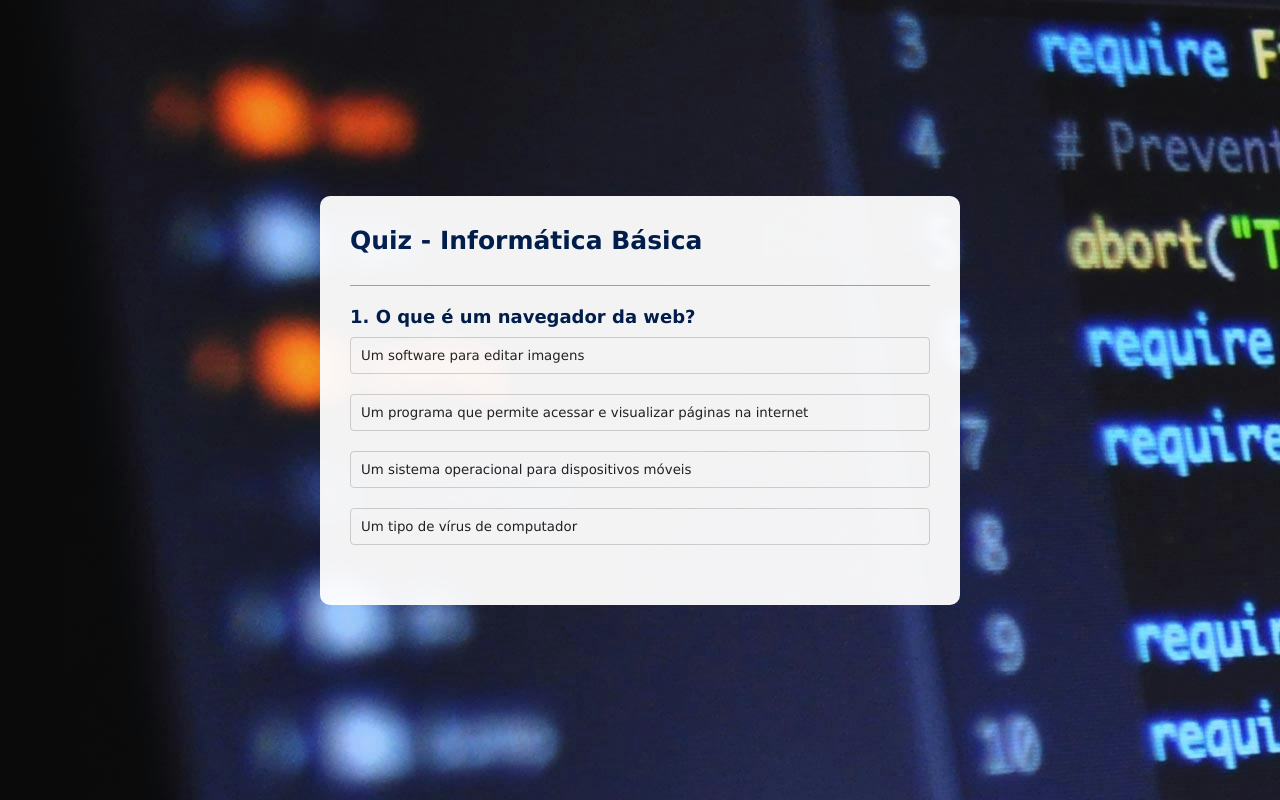
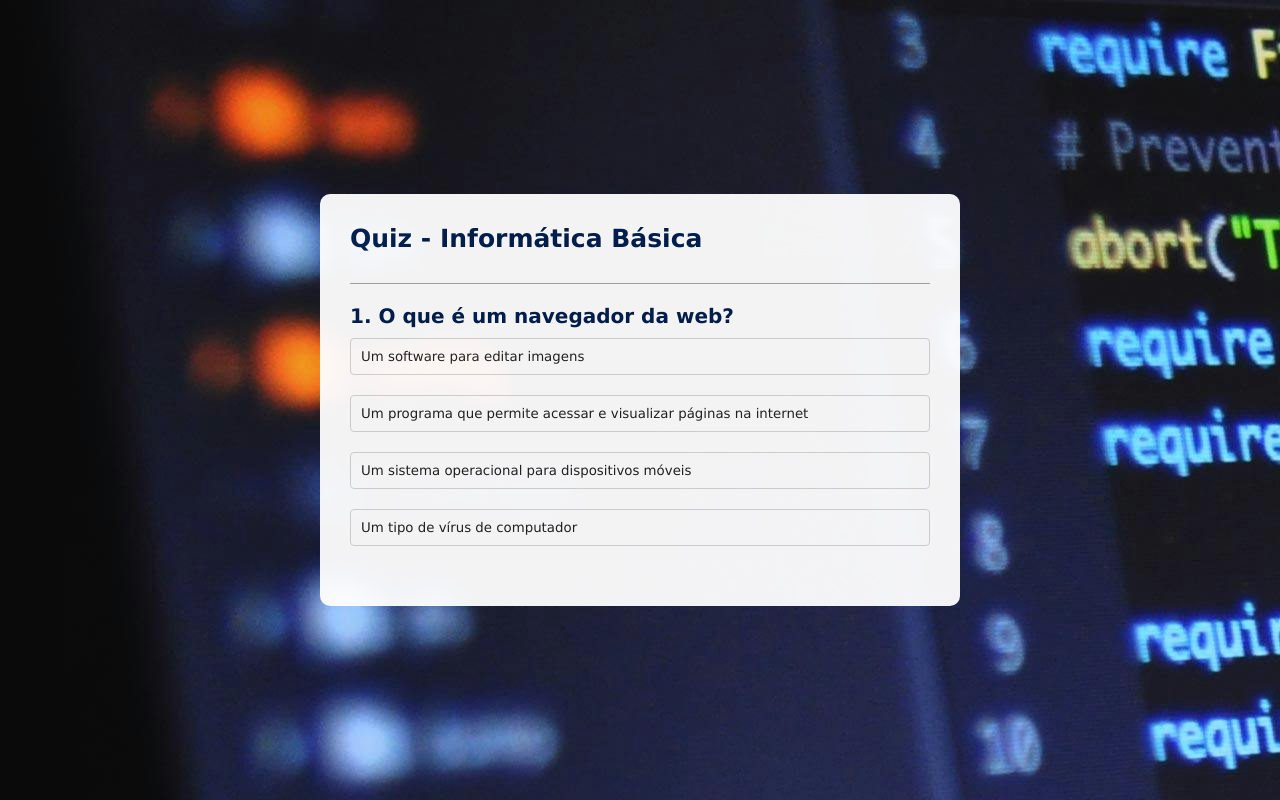
Before and after one commit to osvaldohenrique/quiz, a plain HTML site: page index.html in a window 1280 px wide. Drawn offline with Linux system fonts and the light colour scheme.

Commit message:
Ajustes Finais do Quiz

```diff
--- a/style.css
+++ b/style.css
@@ -42,7 +42,7 @@ body {
 }
 
 .quiz h2 {
-    font-size: 18px;
+    font-size: 1.25rem;
     color: #001e4d;
     font-weight: 600;
 }
```
